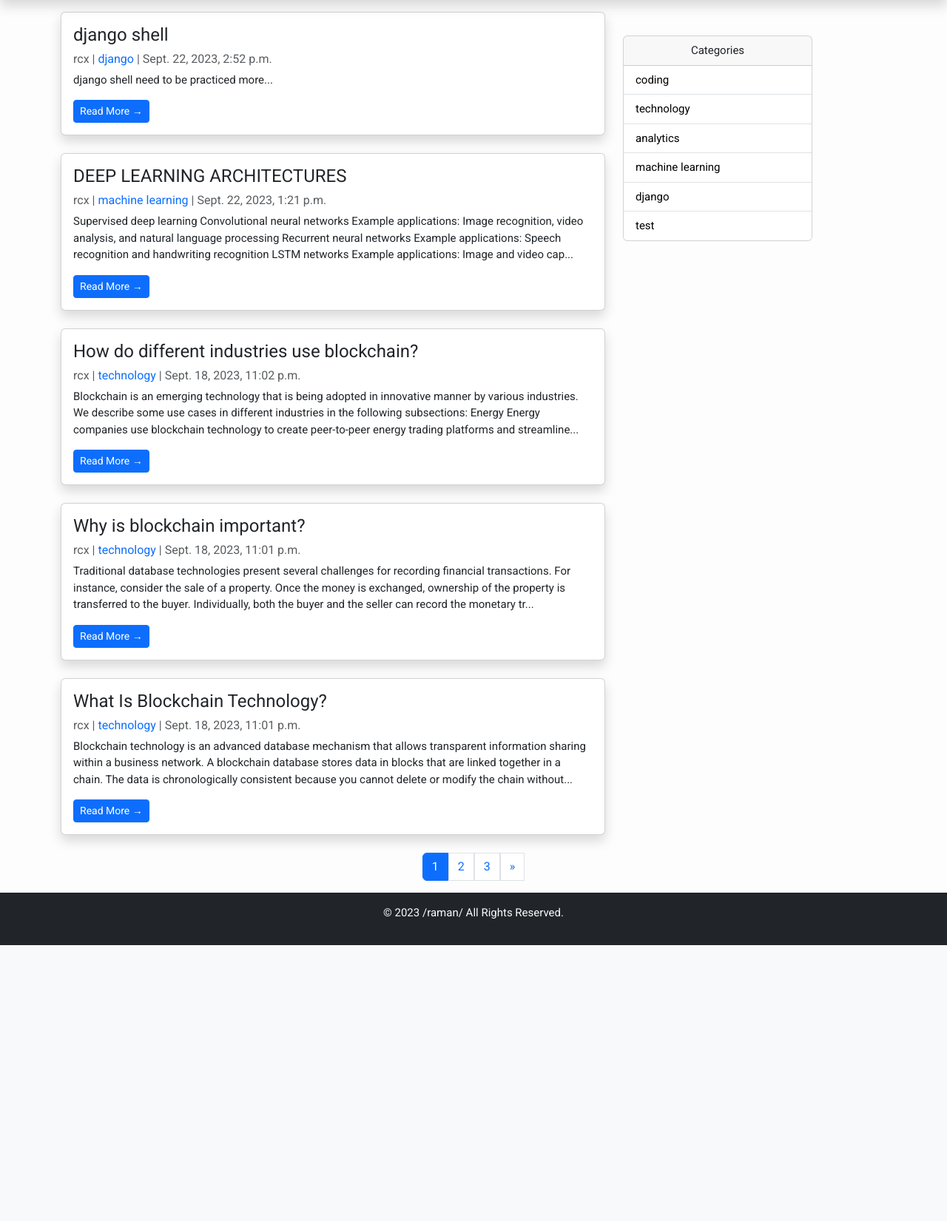
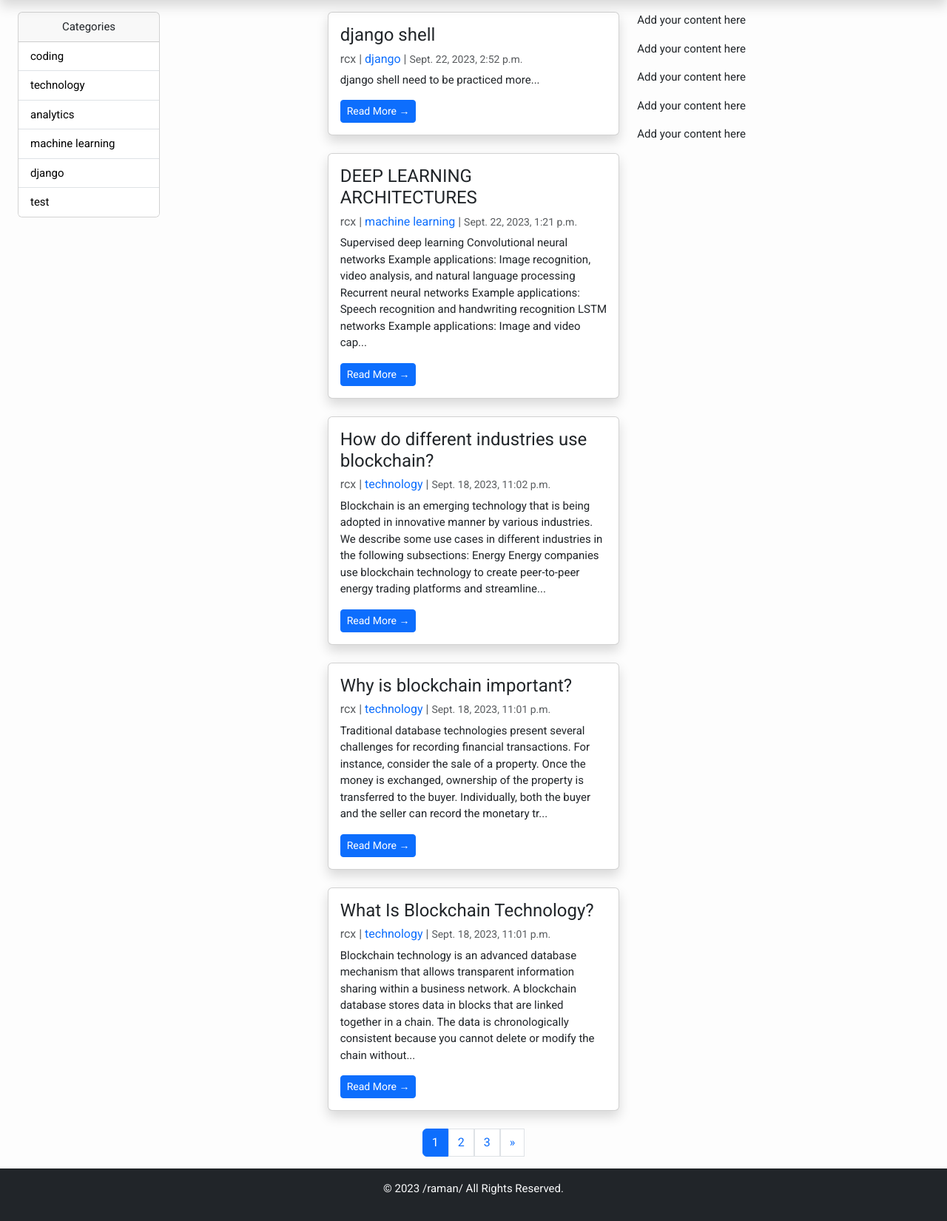
Before and after one commit to itsrcx/learnDjango, a Django app: page / in a window 1280 px wide. Shown: the part 56-1707 px from the top of the page at 74% size. Before the commit the page ends 1334 px from the top, so only its background shows below. Run offline with Django 4.2, Linux system fonts and the light colour scheme; data comes from the database, SQL or seed files in the repository.

Commit message:
home restructure

```diff
--- a/src/blogging/templates/blogging/index.html
+++ b/src/blogging/templates/blogging/index.html
@@ -2,15 +2,16 @@
 {% block title %}Home{% endblock title %}
 {% block content %}
 
-<div class="container">
+<div class="container-fluid">
     <div class="row">
+        {% block sidebar %}{% include 'sidebar.html' %}{% endblock %}
         <!-- Blog Entries Column -->
-        <div class="col-md-8 mt-3 left">
+        <div class="col-md-4 mt-3">
             {% for post in post_list %}
                 <div class="card mb-4 shadow hover-zoom">
                     <div class="card-body">
                         <h4 class="card-title">{{ post.title }}</h4>
-                        <p class="card-text text-muted h6">{{ post.author }} | <a class="link-offset-2 link-underline link-underline-opacity-0" href="{% url 'category' post.category %}">{{ post.category }}</a> | {{ post.created_on}}
+                            <p class="card-text text-muted h6">{{ post.author }} | <a class="link-offset-2 link-underline link-underline-opacity-0" href="{% url 'category' post.category %}">{{ post.category }}</a> | <small>{{ post.created_on}}</small>
 
                                 {% if user.is_authenticated %}
                                 | <a class="link-offset-2 link-underline link-underline-opacity-0" href="{% url 'updatePost' post.slug %}">Edit</a>
@@ -24,7 +25,13 @@
                 </div>
             {% endfor %}
         </div>
-    {% block sidebar %}{% include 'sidebar.html' %}{% endblock %}
+        <div class="col-md-4 mt-3">
+            <p> Add your content here </p>
+            <p> Add your content here </p>
+            <p> Add your content here </p>
+            <p> Add your content here </p>
+            <p> Add your content here </p>
+        </div>
     </div>
 </div>
 
--- a/src/blogging/templates/sidebar.html
+++ b/src/blogging/templates/sidebar.html
@@ -1,8 +1,8 @@
 {% block sidebar %}
 <!-- Sidebar Widgets Column -->
 {% if cats_menu %}
-  <div class="col-md-4 my-5 float-right ">
-      <div class="card" style="width: 16rem;">
+  <div class="col-md-4 mt-3">
+      <div class="card" style="width: 12rem;">
           <div class="card-header text-center">
             Categories
           </div>
```
Lines whose indentation alone changed are shown as unchanged.
